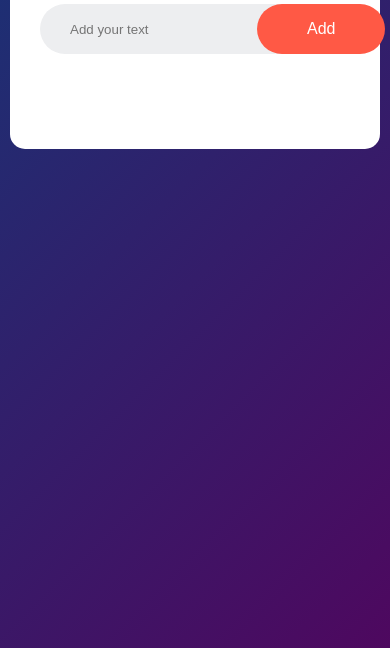
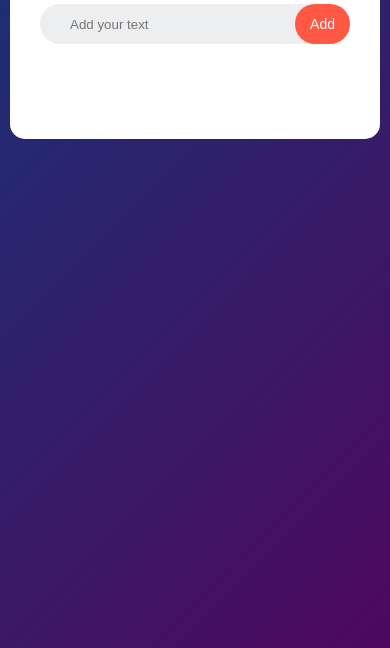
Before and after one commit to jasmine952/Todo_list, a plain HTML site: page index.html in a window 390 px wide. Shown: the part 196-844 px from the top of the page. Drawn offline with Linux system fonts and the light colour scheme.

Commit message:
Update style.css

```diff
--- a/style.css
+++ b/style.css
@@ -55,12 +55,10 @@ button{
 	border-radius: 40px;
 }
 @media(max-width: 700px){
-	input{
-		padding: auto;
-	}
+
 	button{
-		padding: auto;
-
+	padding: 12px 15px;
+        font-size: 14px;
 	}
 }
 ul li{
```
